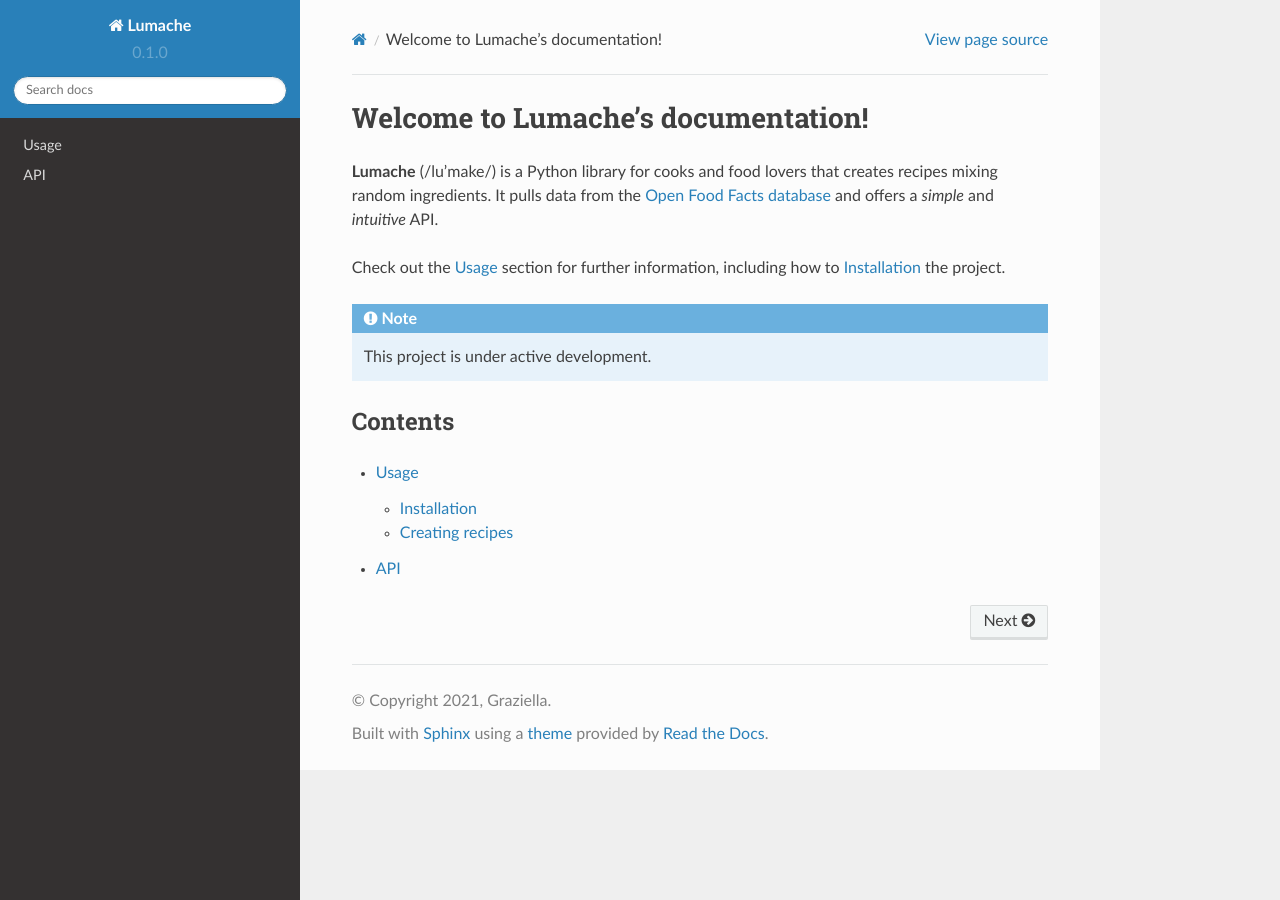
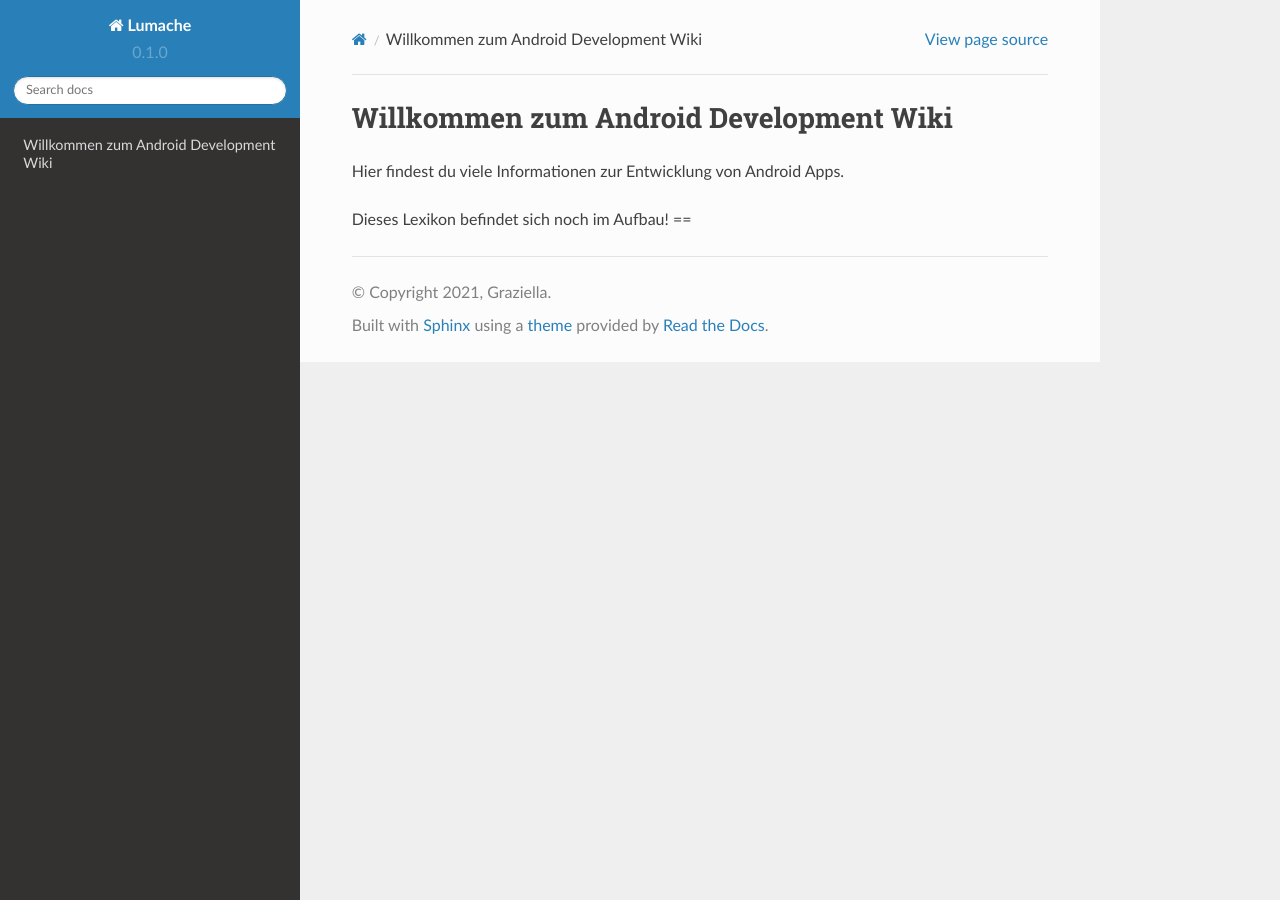
Before and after one commit to phillipunzen/android-wiki, a Sphinx documentation site: the page built from docs/source/index.rst, in a window 1280 px wide. Built offline with Sphinx 7.4.7 and the Read the Docs theme 2.0.0, drawn with Linux system fonts in a browser that asks for light colours.

Commit message:
Update index.rst

```diff
--- a/docs/source/index.rst
+++ b/docs/source/index.rst
@@ -1,22 +1,7 @@
-Welcome to Lumache's documentation!
-===================================
+Willkommen zum Android Development Wiki
+============================================
 
-**Lumache** (/lu'make/) is a Python library for cooks and food lovers
-that creates recipes mixing random ingredients.
-It pulls data from the `Open Food Facts database <https://world.openfoodfacts.org/>`_
-and offers a *simple* and *intuitive* API.
+Hier findest du viele Informationen zur Entwicklung von Android Apps.
 
-Check out the :doc:`usage` section for further information, including
-how to :ref:`installation` the project.
-
-.. note::
-
-   This project is under active development.
-
-Contents
---------
-
-.. toctree::
-
-   usage
-   api
+Dieses Lexikon befindet sich noch im Aufbau!
+==
```
